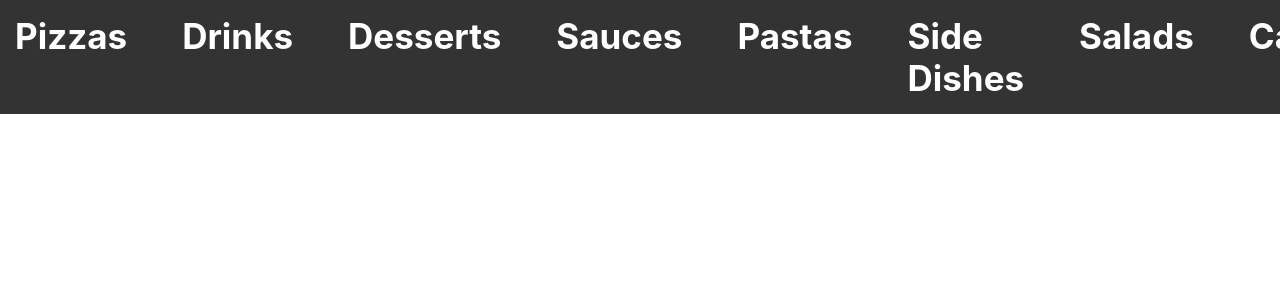
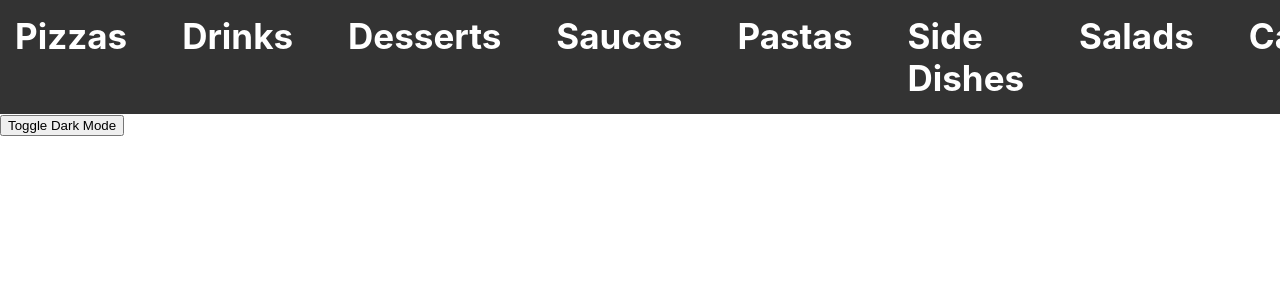
Before and after one commit to bence309/restaurant-petproject, a React (Create React App) app: page / in a window 1280 px wide. Shown: the top 300 px of the page. Built offline with nearby package versions, Linux system fonts and the light colour scheme.

Commit message:
added dark mode button, needs fixing

```diff
--- a/src/components/App.js
+++ b/src/components/App.js
@@ -16,6 +16,7 @@ import './ScrollToTop.css';
 const App = () => {
   const [cart, setCart] = useState(JSON.parse(localStorage.getItem('cart')) || []);
   const [message, setMessage] = useState('');
+  const [darkMode, setDarkMode] = useState(false)
 
   useEffect(() => {
     localStorage.setItem('cart', JSON.stringify(cart));
@@ -43,8 +44,14 @@ const App = () => {
     }, 1000);
   };
 
+  const toggleDarkMode = () => {
+    setDarkMode(!darkMode);
+
+  };
+
   return (
     <Router>
+      <div className={darkMode ? 'dark-mode' : 'light-mode'}>
       <Navigation /> {/* Move inside the Router */}
       <Routes>
         <Route path="/pizza" element={<PizzaList addToCart={addToCart} />} /> {/* Pass addToCart prop */}
@@ -78,6 +85,8 @@ const App = () => {
         )}
         <ScrollToTop />
       </div>
+      <button onClick={toggleDarkMode}>Toggle Dark Mode</button>
+      </div>
     </Router>
   );
 };
--- a/src/components/Navigation.css
+++ b/src/components/Navigation.css
@@ -26,3 +26,7 @@ nav {
     font-size: 35px;
     margin-right: 35px;
   }
+
+  .dark-mode nav {
+    background-color: #222;
+  }
```
Also changed, not shown: src/components/ItemList.css (line endings or trailing spaces).
